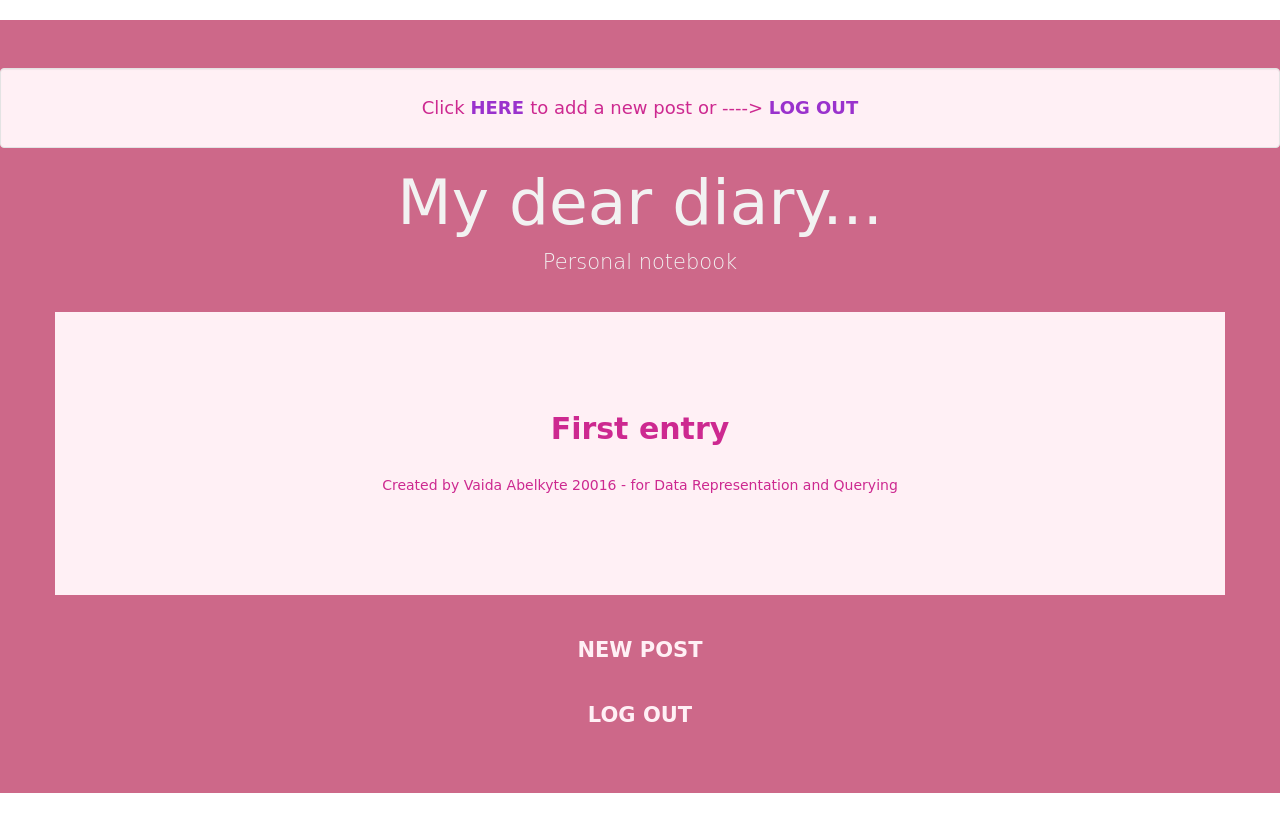
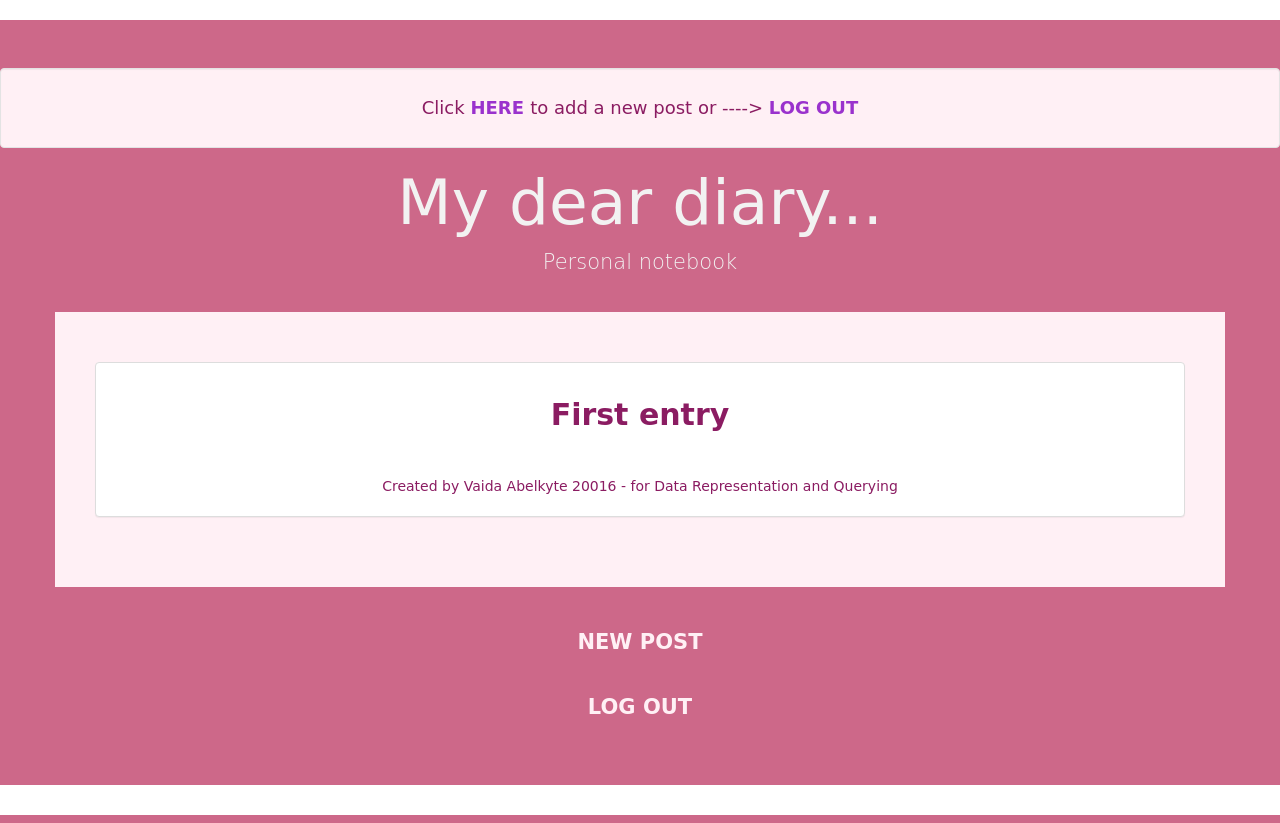
Before and after one commit to vaidaabelkyte/DataRepresentatioProjectG00328909, a Flask app: page / in a window 1280 px wide. Run offline with Flask 2, Linux system fonts and the light colour scheme; the visitor is signed in with stand-in values (Sample User, id 1); data comes from the database, SQL or seed files in the repository; both versions use the stored data as it was after the commit; some libraries are stand-ins or nearby versions.

Commit message:
changes
changes in main page template

```diff
--- a/templates/index.html
+++ b/templates/index.html
@@ -13,14 +13,15 @@
 }
 .container {
  background-color:		#FFF0F5;
-  color:#CD2990;
-      padding: 60px 50px;
+  color:	#8B1C62;
+  text-align: center;
+      padding: 50px 40px;
 
   }
 
   .well{
       background-color: #FFF0F5;
-    color:#CD2990
+    color:	#8B1C62
 
   }
 
@@ -48,20 +49,18 @@ a.go:hover {font-size:150%;}
 
 	 {{ message }}
 
-	  <div class="container text-center">
-
-   <br>
-
-     {% for post in posts %}
-
-
-	<h2><strong>{{ post["title"] }}</strong></h2> <br>
-
+	  <div class="container ">
+		 {% for post in posts %}
+		<div class="panel panel-default">
+    <div class="panel-body"><h2><strong>{{ post["title"] }}</strong></h2> <br></div>
 
 	{{ post["blog"] }} <br>
 	 <br>
+  </div>
 
-	  <br>
+	 </tr>
+    </tbody>
+  </table>
 
 	  {% endfor %}
 
--- a/templates/login.html
+++ b/templates/login.html
@@ -11,6 +11,7 @@
     background-color:		#CD6889;
     color:#F2F2F2;
 	height: 600px;
+
 
 
 }
```
Also changed, not shown: blog.db.
